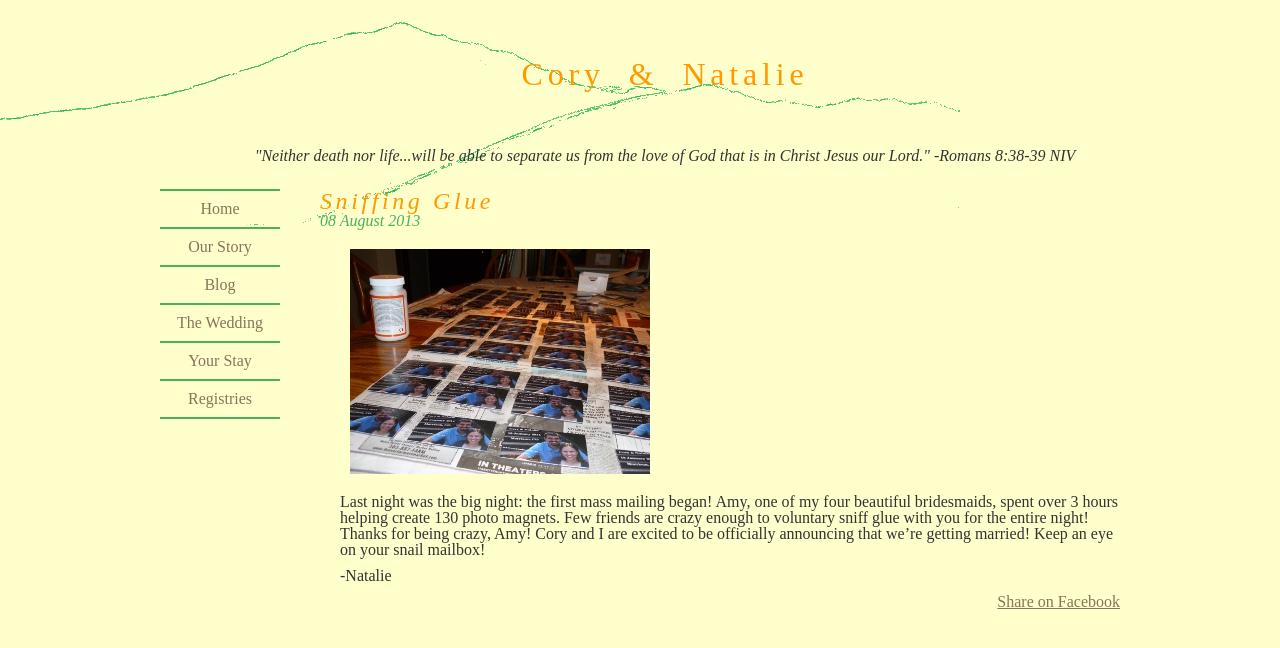
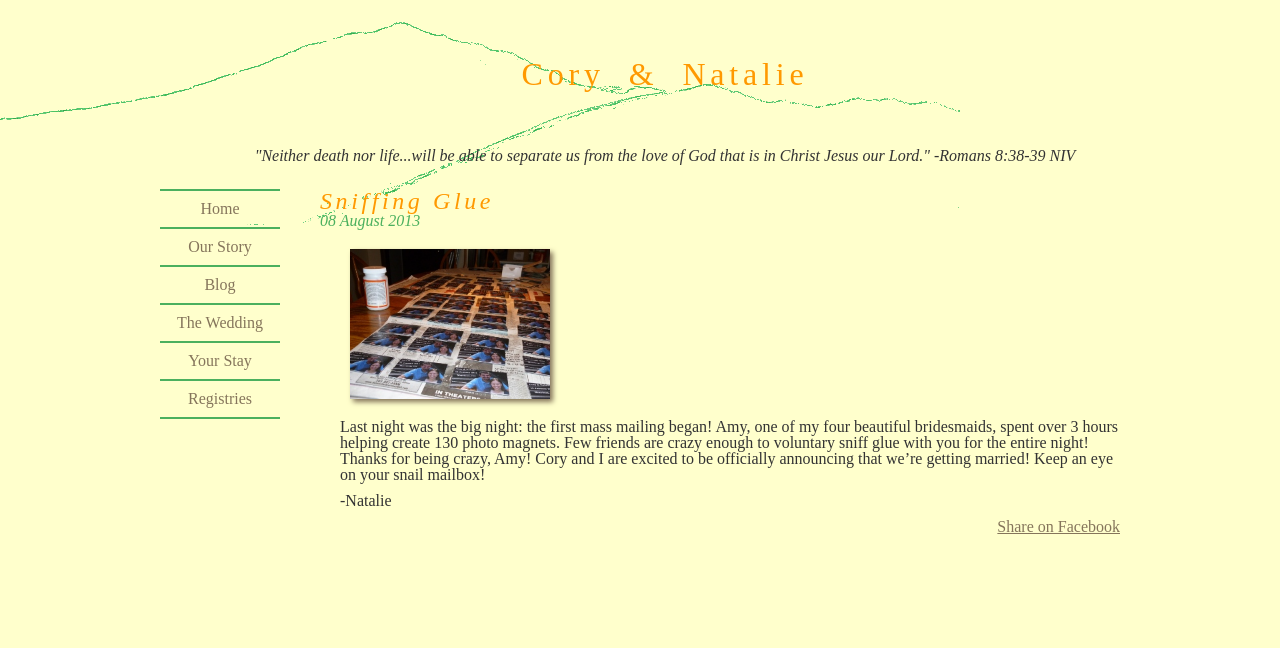
Before and after one commit to natalieh/wedding, a Jekyll site: the page built from _posts/2013-08-08-sniffing-glue.md, in a window 1280 px wide. Shown: the top 648 px of the page. Built offline with Jekyll 4.4.1, drawn with Linux system fonts in a browser that asks for light colours.

Commit message:
Update 2013-08-08-sniffing-glue.md

```diff
--- a/_posts/2013-08-08-sniffing-glue.md
+++ b/_posts/2013-08-08-sniffing-glue.md
@@ -3,7 +3,7 @@ title: Sniffing Glue
 layout: post
 ---
 
-![Save the dates](/assets/savethedates.JPG)
+<img src="/assets/savethedates.JPG" class="landscape">
 
 Last night was the big night: the first mass mailing began!  Amy, one of my four beautiful bridesmaids, spent over 3 hours helping create 130 photo magnets.  Few friends are crazy enough to voluntary sniff glue with you for the entire night!  Thanks for being crazy, Amy!  Cory and I are excited to be officially announcing that we're getting married!  Keep an eye on your snail mailbox!
 
```
